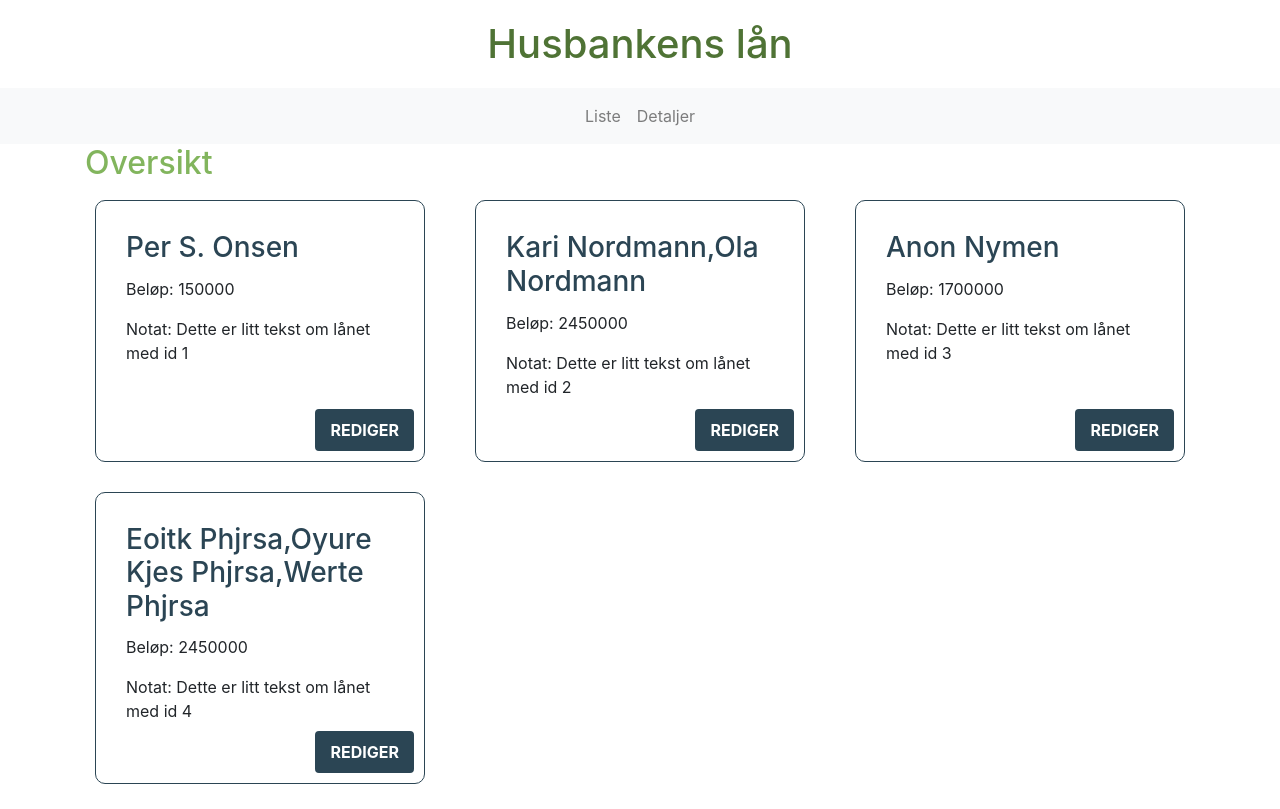
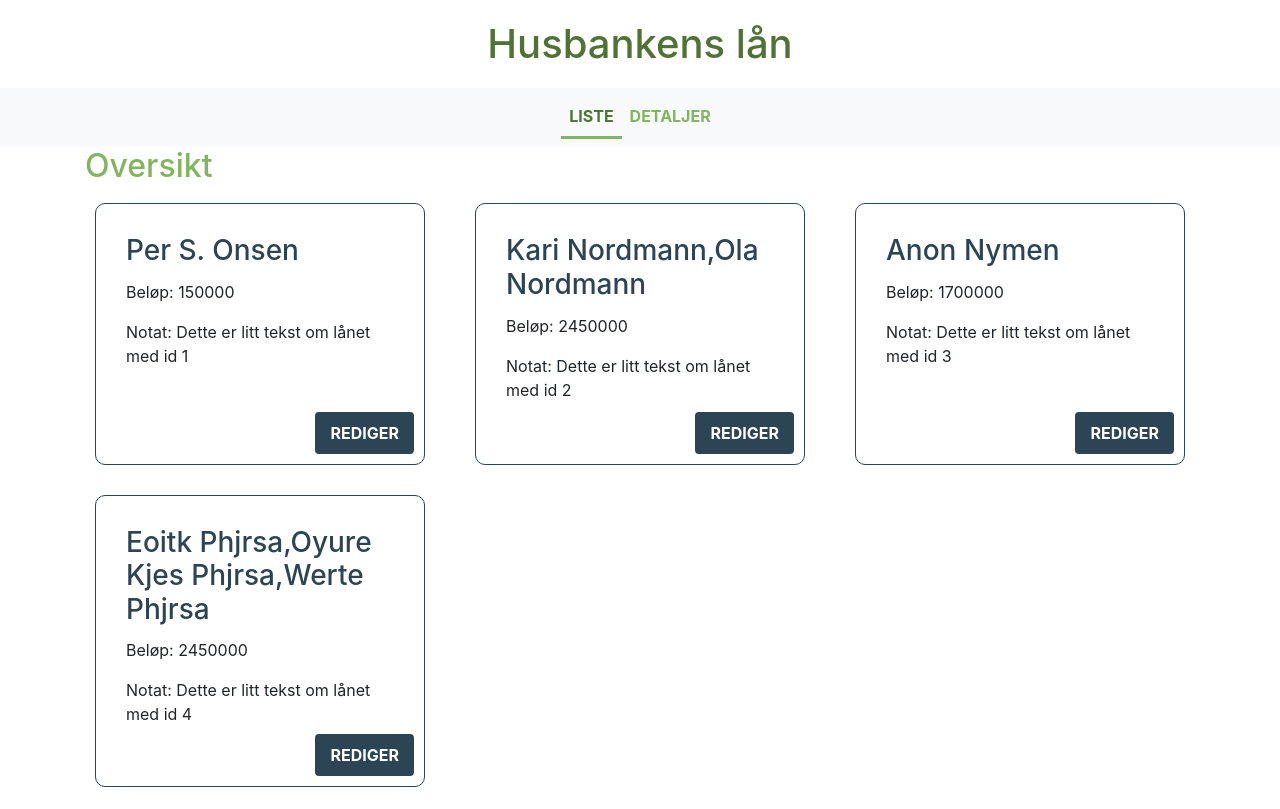
Before and after one commit to SaraMaldum/husbanken-lan, an Angular app: page / in a window 1280 px wide. Built offline with nearby package versions, Linux system fonts and the light colour scheme.

Commit message:
Active link style added

```diff
--- a/src/app/app.component.html
+++ b/src/app/app.component.html
@@ -1,8 +1,20 @@
 <h1>{{ title }}</h1>
-<nav class="navbar navbar-expand-lg navbar-light bg-light">
+<nav class="navbar navbar-expand-lg bg-light">
   <div class="navbar-nav m-auto">
-    <a class="nav-link" routerLink="/">Liste</a>
-    <a class="nav-link" routerLink="/detaljer/:id">Detaljer</a>
+    <a
+      routerLinkActive="active-link"
+      [routerLinkActiveOptions]="{ exact: true }"
+      class="nav-link"
+      routerLink="/"
+      >Liste</a
+    >
+    <a
+      routerLinkActive="active-link"
+      [routerLinkActiveOptions]="{ exact: true }"
+      class="nav-link"
+      routerLink="/detaljer/id"
+      >Detaljer</a
+    >
   </div>
 </nav>
 <router-outlet></router-outlet>
--- a/src/app/app.component.scss
+++ b/src/app/app.component.scss
@@ -3,3 +3,12 @@ h1 {
   color: #4f7335;
   margin: 20px;
 }
+.nav-link {
+  font-weight: bold;
+  text-transform: uppercase;
+  color: #82b55d;
+}
+.active-link {
+  color: #4f7335;
+  border-bottom: 3px solid #82b55d;
+}
```
